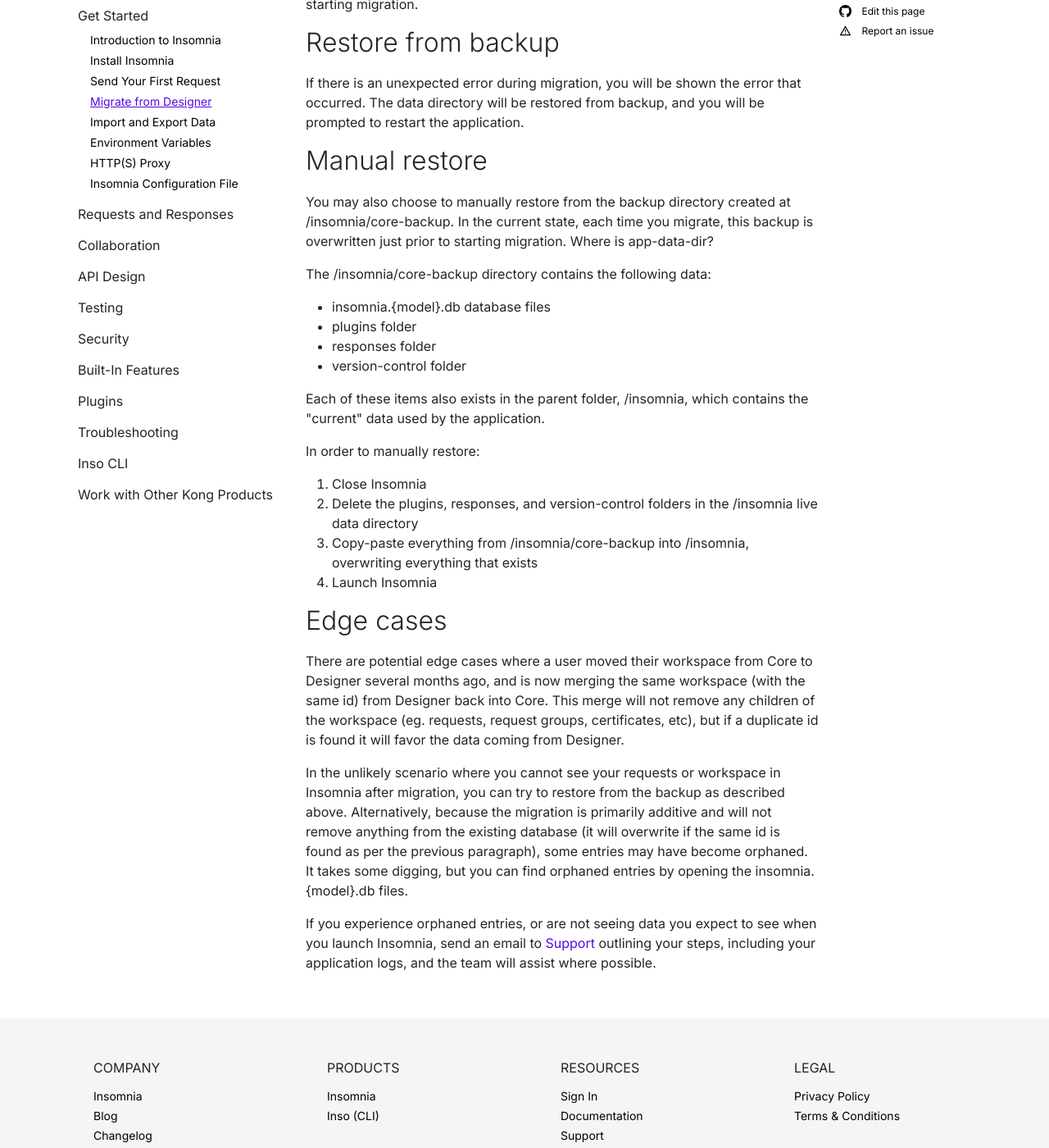
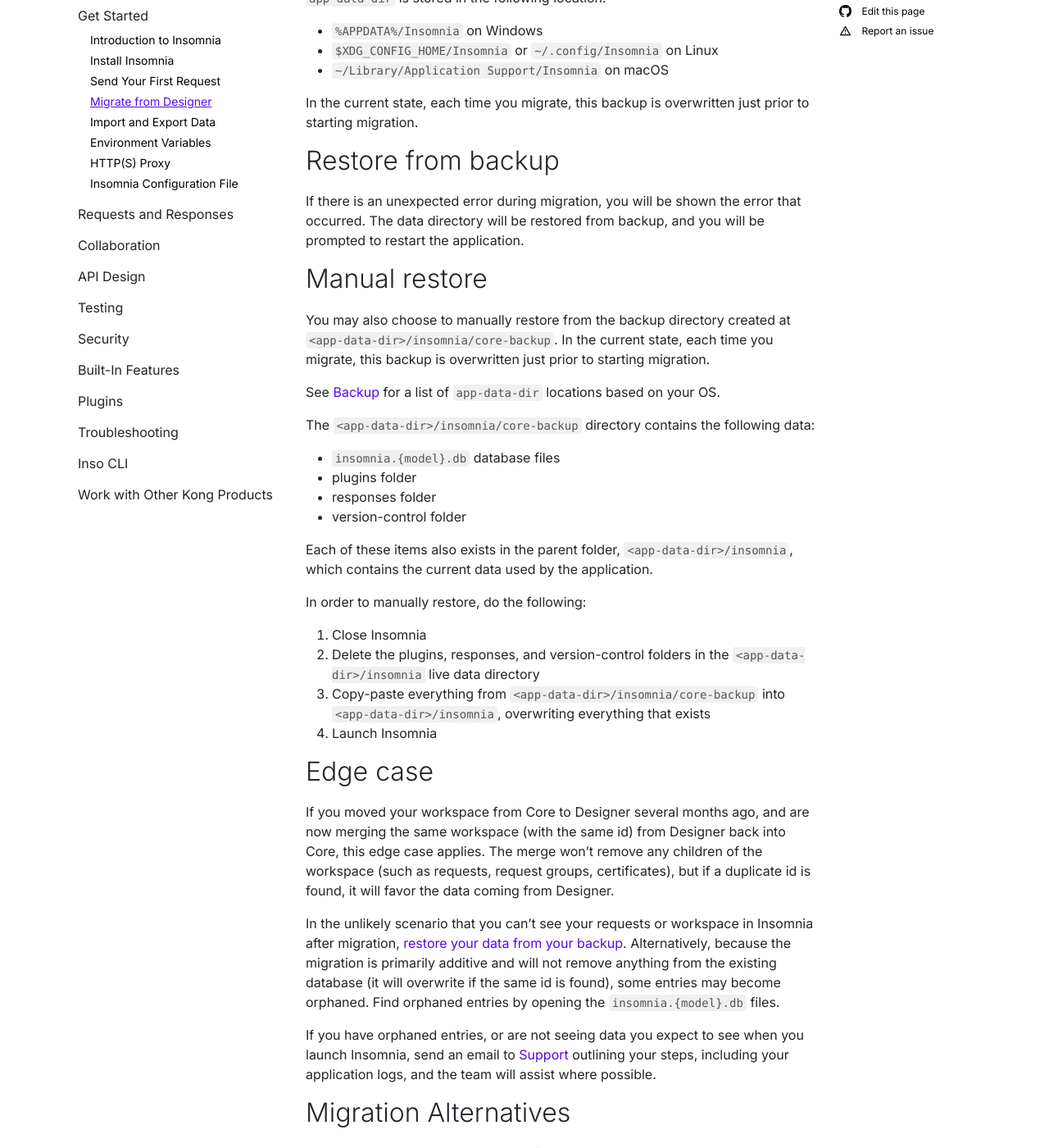
Before and after one commit to Kong/insomnia-docs, a Jekyll site: the page built from docs/insomnia/migrate-from-designer.md, in a window 1280 px wide and 1400 px high, scrolled down 1311 px. Shown: the whole window at 82% size. Built offline with Jekyll 4.4.1, drawn with Linux system fonts in a browser that asks for light colours; comment, search, counter and statistics services are not loaded; some of the changed text lies outside the part shown.

Commit message:
[DOCU-2160] Migrate Alternatives (#83)
* [DOCU-2160] Migrate Alternatives

* update warning message

* update text with Dimitri feedback

* fix typo

```diff
--- a/docs/insomnia/migrate-from-designer.md
+++ b/docs/insomnia/migrate-from-designer.md
@@ -5,17 +5,21 @@
 category-url: get-started
 ---
 
+{:.alert .alert-primary}
+**Note**: The migrate instructions on this page only apply to Insomnia versions 2021.7.2
+and older. If you're on a newer version than 2021.7.2, you won't have the migrate option within the app. However, you can still migrate your data. See [Migration Alternatives](#migration-alternatives).
+
 With the release of 2021.1.0, Insomnia Designer and Insomnia Core were merged into a single application, Insomnia. Insomnia Designer has been deprecated, and will no longer receive updates. To allow for a smooth transition for Designer users to Insomnia v2021.1, we've created an automated migration workflow.
 
 ## Migrate
 
-If you were a user of Insomnia Designer, you will be presented with a data migration flow asking you what data you would like to migrate. If the migration is successful, you will be notified and prompted to restart the application.
+If you're an Insomnia Designer user, you'll be presented with a data migration flow asking you what data you would like to migrate. If the migration is successful, you'll be notified and prompted to restart the application.
 
 ![The migration modal shows different migration options to copy workspaces, plugins, and designer application settings.](/assets/images/migration-modal.png)
 _The migration modal shows different migration options to copy workspaces, plugins, and designer application settings._
 
 {:.alert .alert-primary}
-**Note**: If you decide to skip the migration, you can always re-open the data migration flow via Preferences > General >  Migrate from Designer.
+**Note**: If you decide to skip the migration, you can always re-open the data migration flow via **Preferences** > **General** >  **Migrate from Designer**.
 
 ## Backup
 
@@ -35,28 +39,44 @@
 
 ## Manual restore
 
-You may also choose to manually restore from the backup directory created at <app-data-dir>/insomnia/core-backup. In the current state, each time you migrate, this backup is overwritten just prior to starting migration. Where is app-data-dir?
+You may also choose to manually restore from the backup directory created at `<app-data-dir>/insomnia/core-backup`. In the current state, each time you migrate, this backup is overwritten just prior to starting migration.
 
-The <app-data-dir>/insomnia/core-backup directory contains the following data:
+See [Backup](#backup) for a list of `app-data-dir` locations based on your OS.
 
-* insomnia.{model}.db database files
+The `<app-data-dir>/insomnia/core-backup` directory contains the following data:
+
+* `insomnia.{model}.db` database files
 * plugins folder
 * responses folder
 * version-control folder
 
-Each of these items also exists in the parent folder, <app-data-dir>/insomnia, which contains the "current" data used by the application.
+Each of these items also exists in the parent folder, `<app-data-dir>/insomnia`, which contains the current data used by the application.
 
-In order to manually restore:
+In order to manually restore, do the following:
 
 1. Close Insomnia
-2. Delete the plugins, responses, and version-control folders in the <app-data-dir>/insomnia live data directory
-3. Copy-paste everything from <app-data-dir>/insomnia/core-backup into <app-data-dir>/insomnia, overwriting everything that exists
+2. Delete the plugins, responses, and version-control folders in the `<app-data-dir>/insomnia` live data directory
+3. Copy-paste everything from `<app-data-dir>/insomnia/core-backup` into `<app-data-dir>/insomnia`, overwriting everything that exists
 4. Launch Insomnia
 
-## Edge cases
+## Edge case
 
-There are potential edge cases where a user moved their workspace from Core to Designer several months ago, and is now merging the same workspace (with the same id) from Designer back into Core. This merge will not remove any children of the workspace (eg. requests, request groups, certificates, etc), but if a duplicate id is found it will favor the data coming from Designer.
+If you moved your workspace from Core to Designer several months ago, and are now merging the same workspace (with the same id) from Designer back into Core, this edge case applies. The merge won't remove any children of the workspace (such as requests, request groups, certificates), but if a duplicate id is found, it will favor the data coming from Designer.
 
-In the unlikely scenario where you cannot see your requests or workspace in Insomnia after migration, you can try to restore from the backup as described above. Alternatively, because the migration is primarily additive and will not remove anything from the existing database (it will overwrite if the same id is found as per the previous paragraph), some entries may have become orphaned. It takes some digging, but you can find orphaned entries by opening the insomnia.{model}.db files.
+In the unlikely scenario that you can't see your requests or workspace in Insomnia after migration, [restore your data from your backup](#restore-from-backup). Alternatively, because the migration is primarily additive and will not remove anything from the existing database (it will overwrite if the same id is found), some entries may become orphaned. Find orphaned entries by opening the `insomnia.{model}.db` files.
 
-If you experience orphaned entries, or are not seeing data you expect to see when you launch Insomnia, send an email to [Support](mailto:support@insomnia.rest) outlining your steps, including your application logs, and the team will assist where possible.
+If you have orphaned entries, or are not seeing data you expect to see when you launch Insomnia, send an email to [Support](mailto:support@insomnia.rest) outlining your steps, including your application logs, and the team will assist where possible.
+
+## Migration Alternatives
+
+You can still migrate your data in the following situations:
+
+* You've never installed Insomnia but have Insomnia Designer
+* You have Insomnia 2021.7.3 or newer installed already
+
+{:.alert .alert-warning}
+**Warning**: Insomnia Designer and Insomnia use different data directories. When attempting to migrate from Insomnia Designer, backup both the Insomnia and Insomnia Designer data directories. Backups are especially important when you have to (temporarily) downgrade Insomnia from a previously installed newer version.
+
+1. Install Insomnia 2021.7.2 via [GitHub releases](https://github.com/Kong/insomnia/releases/tag/core%402021.7.2).
+2. You'll be prompted to migrate from Designer in a pop-up modal. Follow the instructions. Alternatively, if you missed the modal or delayed the migration, access the migration option through **Preferences** > **General**. Find the **Migrate from Designer** section and click the **Show migration flow** button.
+3. After you've completed the migration, upgrade Insomnia through **Preferences** in the section **Software Updates**.
```
